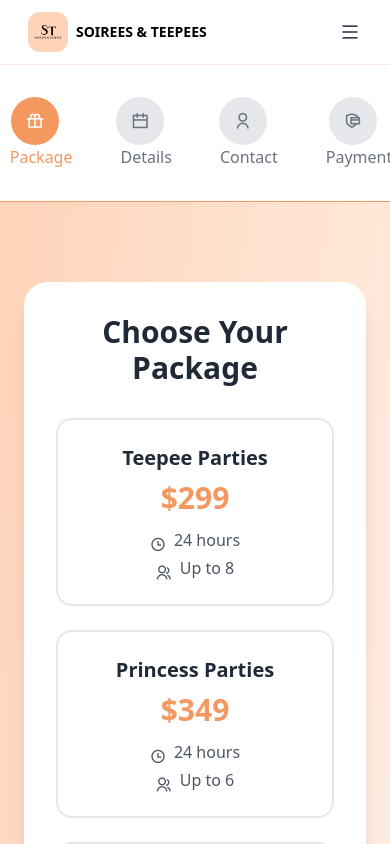
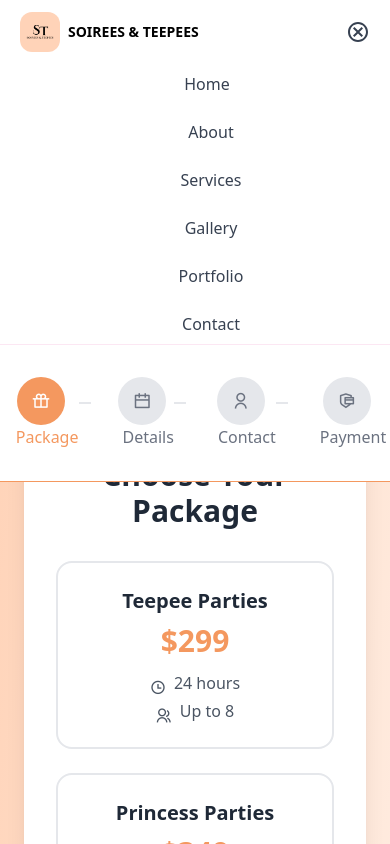
Before and after one commit to soireesandteepees-prog/Soirees-And-Teepees-, a Next.js app in the folder client/: page /booking in a window 390 px wide. Both pictures are taken after a click on the button 350 px from the left and 32 px from the top of the page. Shown: the top 844 px of the page. Built offline with nearby package versions, Linux system fonts and the light colour scheme; what next-redux-wrapper would draw is missing.

Commit message:
Added menu bar for mobile navigation

```diff
--- a/client/app/booking/page.tsx
+++ b/client/app/booking/page.tsx
@@ -151,7 +151,7 @@ export default function Booking() {
     <div className="min-h-screen bg-gradient-to-br from-primary_background to-secondary_background">
 
       {/* Progress Steps */}
-      <section className="relative w-full py-8 bg-white border-b border-primary_button">
+      <section className="fixed top-18 z-50 w-full py-8 bg-white border-b border-primary_button">
         <div className="container mx-auto px-6">
           <div className="flex items-center justify-center space-x-5">
             {[
@@ -161,7 +161,7 @@ export default function Booking() {
               { step: 4, title: 'Payment', icon: 'ri-secure-payment-line' }
             ].map((item, index) => (
               <div key={item.step} className="flex items-center">
-                <div className={`flex flex-col lg:flex-row  items-center ${index > 0 ? 'ml- md:ml-8' : ''}`}>
+                <div className={`flex flex-col lg:flex-row  items-center ${index > 0 ? 'md:ml-8' : ''}`}>
                   <div className={`w-12 h-12 rounded-full flex items-center justify-center ${
                     currentStep >= item.step ? 'bg-primary_button text-white' : 'bg-gray-200 text-gray-500'
                   }`}>
@@ -174,7 +174,7 @@ export default function Booking() {
                   </span>
                 </div>
                 {index < 3 && (
-                  <div className={`w-3 mb-5 lg:mb-0 md:w-16 h-0.3 ml-1 md:ml-8 ${
+                  <div className={`w-3 mb-5 lg:mb-0 md:w-16 h-0.5 md:ml-8 ${
                     currentStep > item.step ? 'bg-primary_button' : 'bg-gray-200'
                   }`}></div>
                 )}
@@ -342,7 +342,7 @@ export default function Booking() {
                   </div>
                 </form>
 
-                <div className="flex flex-col md:flex-row justify-between mt-8">
+                <div className="flex flex-col space-y-4 md:flex-row justify-between mt-8">
                   <button
                     onClick={prevStep}
                     className="border-2 border-primary_button text-primary_button px-8 py-4 rounded-full text-lg font-semibold hover:bg-primary_button hover:text-white transition-colors whitespace-nowrap"
@@ -461,7 +461,7 @@ export default function Booking() {
                   </div>
                 </form>
 
-                <div className="flex flex-col md:flex-row justify-between mt-8">
+                <div className="flex space-y-4 flex-col md:flex-row justify-between mt-8">
                   <button
                     onClick={prevStep}
                     className="border-2 border-primary_button text-primary_button px-8 py-4 rounded-full text-lg font-semibold hover:bg-primary_button hover:text-white transition-colors whitespace-nowrap"
--- a/client/components/header.tsx
+++ b/client/components/header.tsx
@@ -1,12 +1,20 @@
 'use client';
 import Link from "next/link";
 import Image from "next/image";
+import { MdOutlineCancel } from "react-icons/md";
 import logo from "../public/assets/images/logo.jpg"; // Adjust the path as necessary
+import { useState } from "react";
 
 export const Header = () => {
+    const [isMenuOpen, setIsMenuOpen] = useState(false);
+
+    const handleModal = () => {
+      setIsMenuOpen(!isMenuOpen);
+    }
+
 return (
     <header className="bg-white/90 backdrop-blur-sm border-b border-pink-100 sticky top-0 z-50">
-        <div className="container mx-auto px-6 py-2">
+        <div className="container mx-auto px-4 py-2">
             <nav className="flex items-center justify-between">
             <div className="flex items-center space-x-1">
                 <div className="w-12 h-12 rounded-xl flex items-center justify-center">
@@ -23,10 +31,27 @@ return (
                 <Link href="/contact" className="text-gray-700 hover:text-primary_button transition-colors cursor-pointer">Contact</Link>
                 <Link href="/booking" className="bg-primary_button text-white px-6 py-2 rounded-full hover:bg-secondary_button transition-colors cursor-pointer whitespace-nowrap">Book Now</Link>
             </div>
-            <button className="md:hidden w-8 h-8 flex items-center justify-center">
-                <i className="ri-menu-line text-xl text-gray-700"></i>
+            <button onClick={handleModal} className="md:hidden w-8 h-8 flex items-center justify-center">
+                {isMenuOpen ? <MdOutlineCancel className="text-2xl text-gray-700"/> : <i className="ri-menu-line text-xl text-gray-700"></i>}
             </button>
             </nav>
         </div>
+
+
+        {
+            isMenuOpen &&
+        <div className="container flex justify-center mx-auto px-4 py-2">
+            <nav className="flex items-center text-center justify-between align-middle">
+                <div className="flex flex-col items-center space-y-6 space-x-8">
+                    <Link href="/" className="text-gray-700 hover:text-primary_button pl-6 transition-colors cursor-pointer">Home</Link>
+                    <Link href="/about" className="text-gray-700 hover:text-primary_button transition-colors cursor-pointer">About</Link>
+                    <Link href="/services" className="text-gray-700 hover:text-primary_button transition-colors cursor-pointer">Services</Link>
+                    <Link href="/gallery" className="text-gray-700 hover:text-primary_button transition-colors cursor-pointer">Gallery</Link>
+                    <Link href="/portfolio" className="text-gray-700 hover:text-primary_button transition-colors cursor-pointer">Portfolio</Link>
+                    <Link href="/contact" className="text-gray-700 hover:text-primary_button transition-colors cursor-pointer">Contact</Link>
+                </div>
+            </nav>
+        </div>
+        }
     </header>
 )}
```
